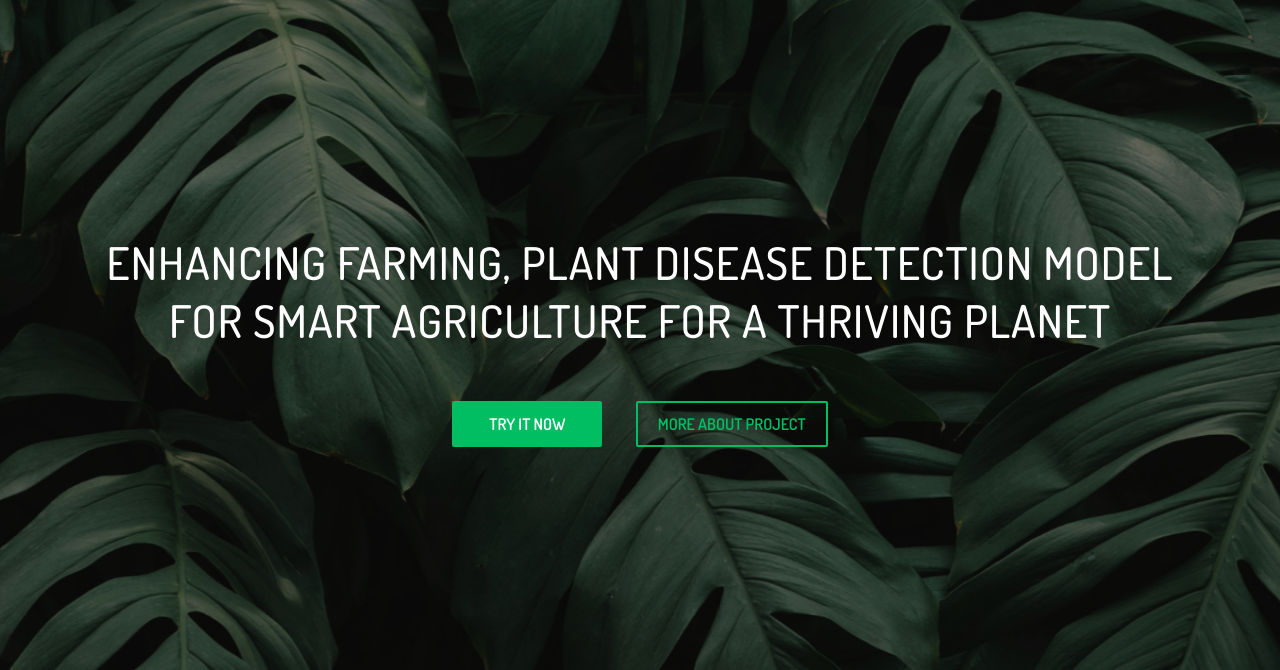
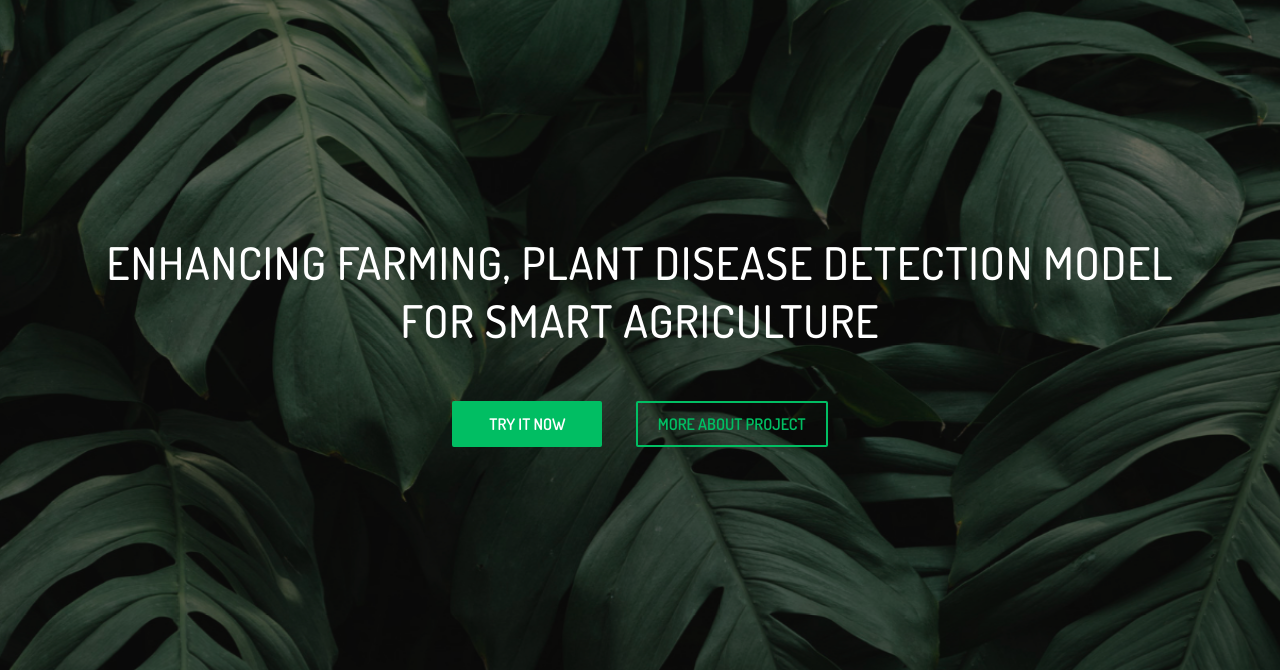
Before and after one commit to EchoSingh/HackRefine, a plain HTML site: page Frontend/index.html in a window 1280 px wide. Shown: the part 130-800 px from the top of the page. Drawn offline with Linux system fonts and the light colour scheme.

Commit message:
updated frontend

```diff
--- a/Frontend/index.html
+++ b/Frontend/index.html
@@ -81,7 +81,7 @@
                         <div class="col-12">
                             <!-- Post Content -->
                             <div class="hero-slides-content text-center">
-                                <h2>Enhancing farming, Plant disease detection model for smart agriculture for a thriving planet</h2>
+                                <h2>Enhancing farming, Plant disease detection model for smart agriculture</h2>
                                 <p></p>
                                 <div class="welcome-btn-group">
                                     <a href="./try.html" class="btn alazea-btn mr-30">Try it Now</a>
```
